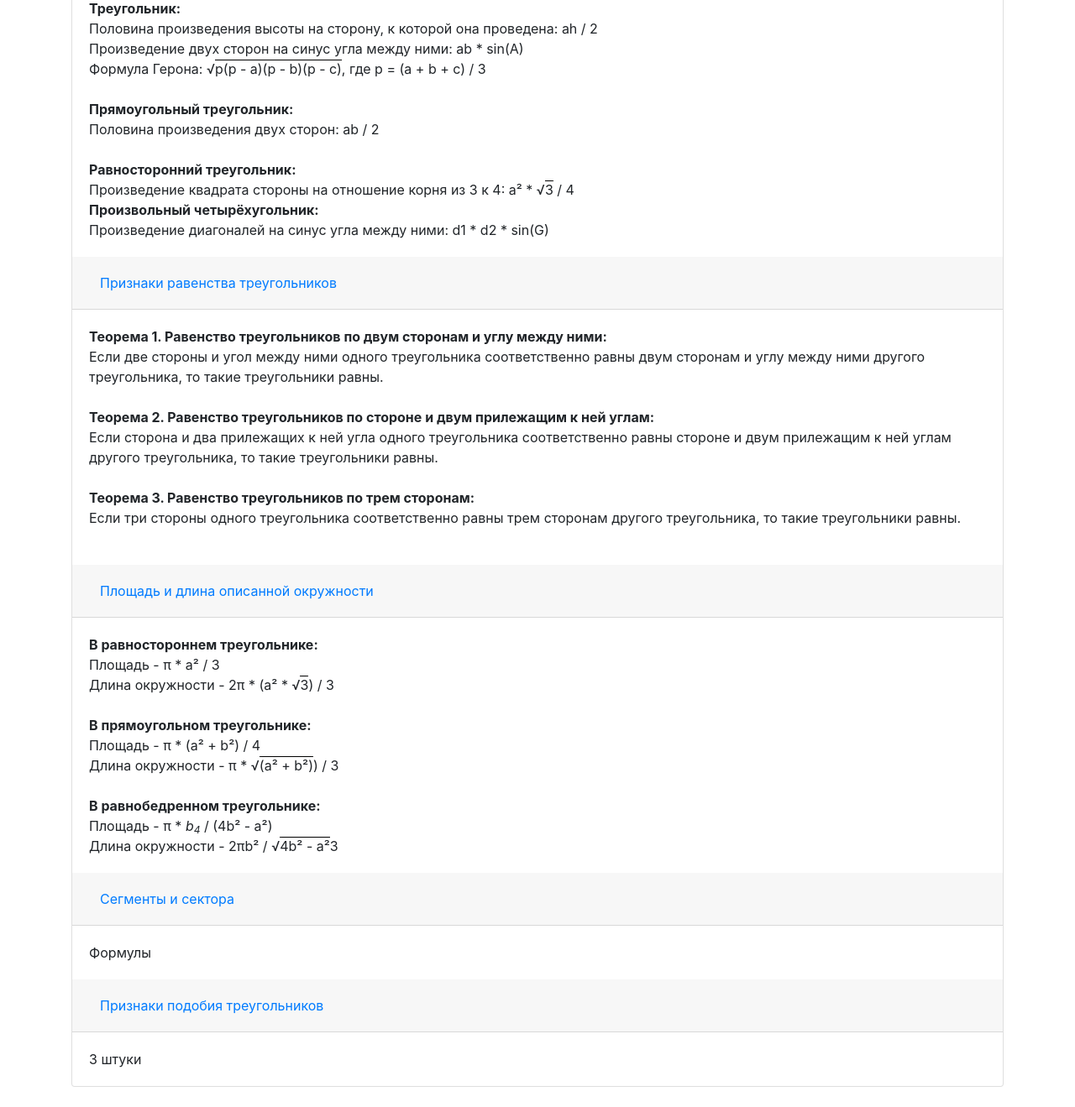
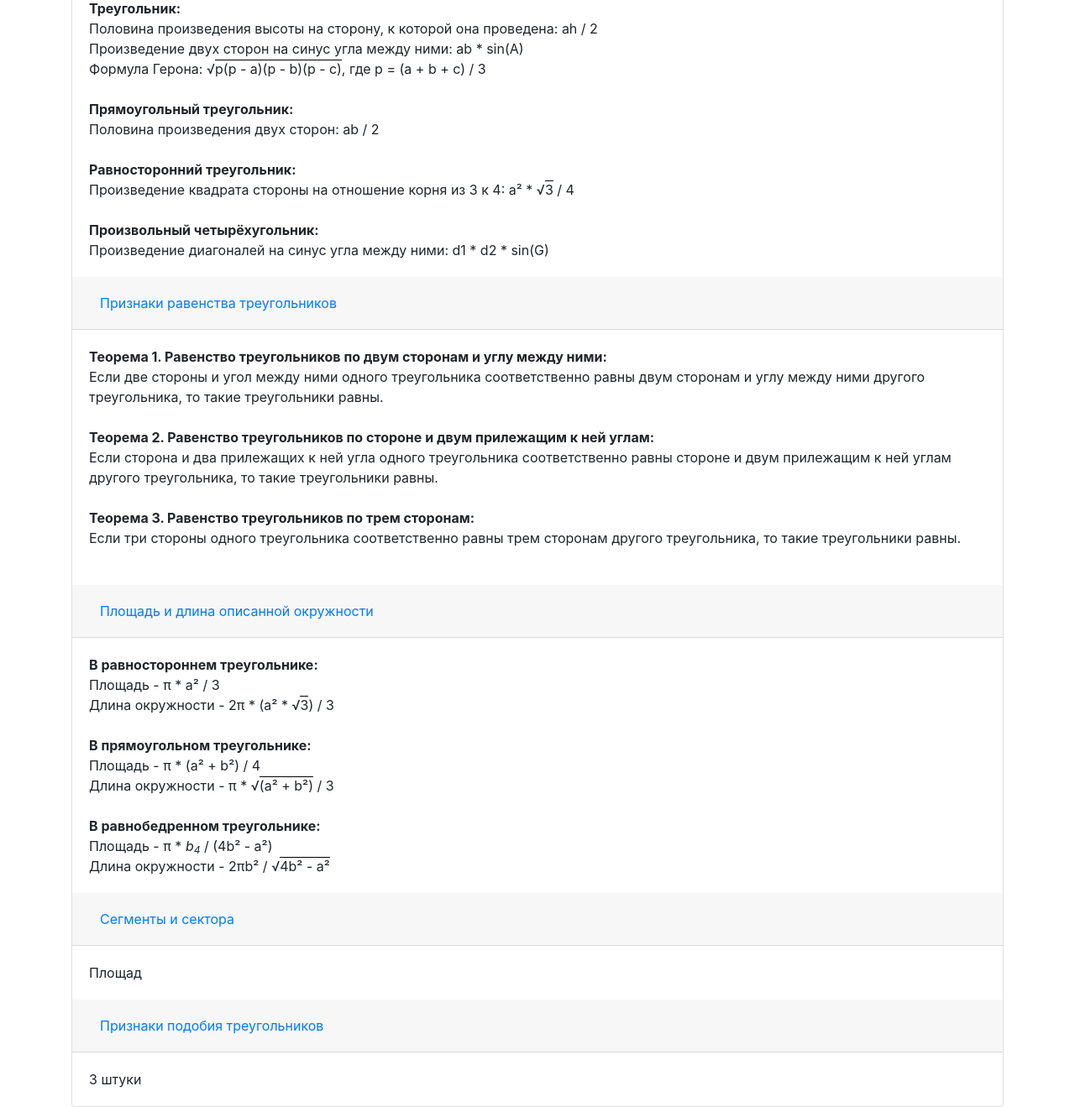
Before and after one commit to nosopirka/project_web, a Flask app: page /geometry in a window 1280 px wide. Shown: the part 214-1533 px from the top of the page at 84% size. Before the commit the page ends 1509 px from the top, so only its background shows below. Run offline with Flask 2, Linux system fonts and the light colour scheme; some libraries are stand-ins or nearby versions.

Commit message:
Update geometry.html

```diff
--- a/templates/geometry.html
+++ b/templates/geometry.html
@@ -23,7 +23,7 @@
           Половина произведения двух сторон: ab / 2<br><br>
           <b>Равносторонний треугольник:</b><br>
           Произведение квадрата стороны на отношение корня из 3 к 4: a&#178; *
-<span>&#8730;</span><span  style="border-top: 1px solid black">3</span> / 4<br>
+<span>&#8730;</span><span  style="border-top: 1px solid black">3</span> / 4<br><br>
           <b>Произвольный четырёхугольник:</b><br>
           Произведение диагоналей на синус угла между ними: d1 * d2 * sin(G)
         </div>
@@ -61,10 +61,10 @@
           Длина окружности - 2&#960 * (a&#178; * <span>&#8730;</span><span  style="border-top: 1px solid black">3</span>) / 3<br><br>
           <b>В прямоугольном треугольнике:</b><br>
           Площадь - &#960 * (a&#178; + b&#178;) / 4<br>
-          Длина окружности - &#960 * <span>&#8730;</span><span  style="border-top: 1px solid black">(a&#178; + b&#178;)</span>) / 3<br><br>
+          Длина окружности - &#960 * <span>&#8730;</span><span  style="border-top: 1px solid black">(a&#178; + b&#178;)</span> / 3<br><br>
           <b>В равнобедренном треугольнике:</b><br>
           Площадь - &#960 * <i>b<sub>4</sub></i> / (4b&#178; - a&#178;)<br>
-          Длина окружности - 2&#960b&#178; / <span>&#8730;</span><span  style="border-top: 1px solid black">4b&#178; - a&#178;</span>3<br>
+          Длина окружности - 2&#960b&#178; / <span>&#8730;</span><span  style="border-top: 1px solid black">4b&#178; - a&#178;</span><br>
         </div>
       </div>
 
@@ -77,7 +77,7 @@
       </div>
       <div id="collapse3" class="collapse show" aria-labelledby="heading3" data-parent="#accordion">
         <div class="card-body">
-            Формулы
+            Площад
         </div>
       </div>
 
```
